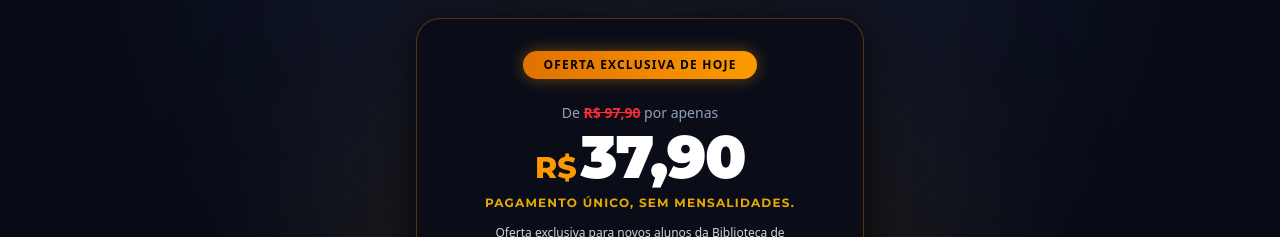
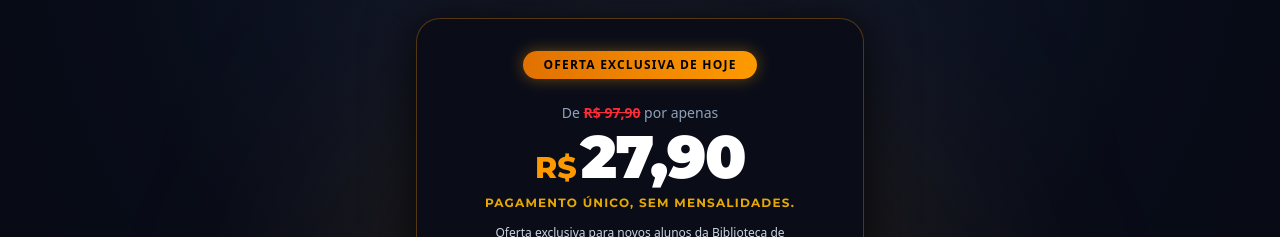
Before and after one commit to carol19oliveira-cell/PAG-UPSSEL-DESTRAVE-SUA-EXECU-O-, a React (Vite) app: page / in a window 1280 px wide. Shown: the part 2986-3223 px from the top of the page. Built offline with nearby package versions, Linux system fonts and the light colour scheme.

Commit message:
feat: update upsell price to R$ 27,90
Adjusted the offer price across the UpsellOfferCard and UpsellModal components to reflect the new promotional value.

```diff
--- a/src/components/UpsellModal.tsx
+++ b/src/components/UpsellModal.tsx
@@ -100,7 +100,7 @@ export const UpsellModal: React.FC<UpsellModalProps> = ({
                     <span className="text-emerald-400 font-bold">Garantido</span>
                   </div>
                   <div className="flex justify-between items-center text-amber-300 font-semibold pt-1 border-t border-slate-800">
-                    <span>+ Destrave Sua Execução (Upsell R$ 37,90)</span>
+                    <span>+ Destrave Sua Execução (Upsell R$ 27,90)</span>
                     <span className="text-emerald-400 font-bold">Adicionado</span>
                   </div>
                 </div>
@@ -132,7 +132,7 @@ export const UpsellModal: React.FC<UpsellModalProps> = ({
             </h3>
 
             <p className="text-sm text-slate-300 leading-relaxed">
-              Esta oferta especial de <strong className="text-amber-300">R$ 37,90 (80% OFF)</strong> é exclusiva para esta página de pós-compra. Se você fechar agora, não poderá adicionar este complemento por este valor promocional depois.
+              Esta oferta especial de <strong className="text-amber-300">R$ 27,90 (80% OFF)</strong> é exclusiva para esta página de pós-compra. Se você fechar agora, não poderá adicionar este complemento por este valor promocional depois.
             </p>
 
             <div className="space-y-3 pt-2">
@@ -141,7 +141,7 @@ export const UpsellModal: React.FC<UpsellModalProps> = ({
                 className="w-full flex items-center justify-center gap-2 bg-gradient-to-r from-amber-500 to-amber-400 text-black font-black uppercase tracking-wider py-3.5 rounded-xl font-heading hover:from-amber-400 hover:to-amber-500 transition-all cursor-pointer"
               >
                 <Zap className="w-5 h-5" />
-                <span>QUERO APROVEITAR POR R$ 37,90</span>
+                <span>QUERO APROVEITAR POR R$ 27,90</span>
               </button>
 
               <button
--- a/src/components/UpsellOfferCard.tsx
+++ b/src/components/UpsellOfferCard.tsx
@@ -55,7 +55,7 @@ export const UpsellOfferCard: React.FC<UpsellOfferCardProps> = ({ onAccept, onDe
 
             <div className="flex items-baseline justify-center gap-1 font-heading">
               <span className="text-2xl sm:text-3xl font-extrabold text-amber-500">R$</span>
-              <span className="text-5xl sm:text-6xl font-black text-white tracking-tight">37,90</span>
+              <span className="text-5xl sm:text-6xl font-black text-white tracking-tight">27,90</span>
             </div>
 
             <p className="text-[11px] sm:text-xs font-bold uppercase tracking-widest text-amber-400/90 mt-2 font-heading">
```
